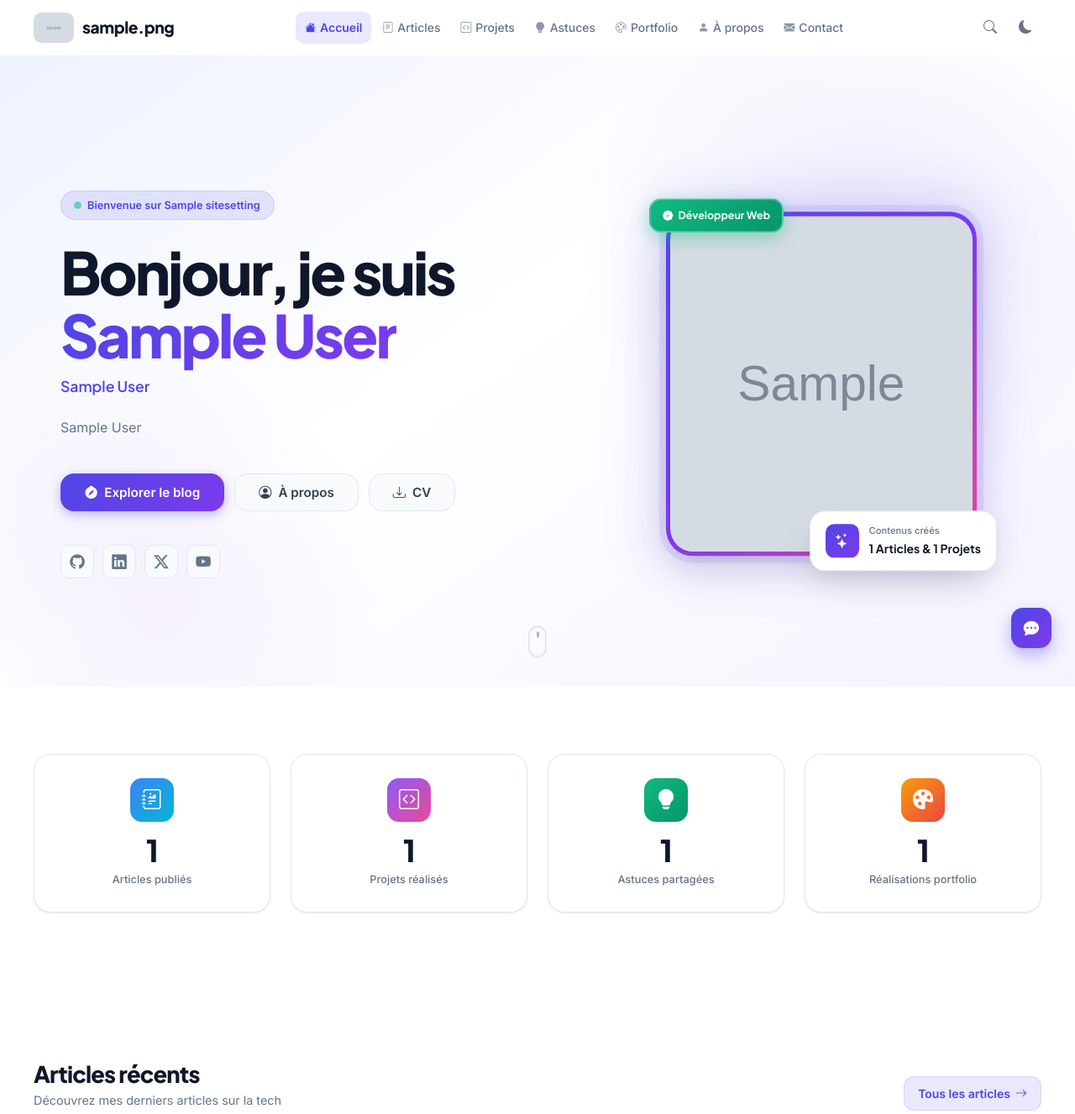
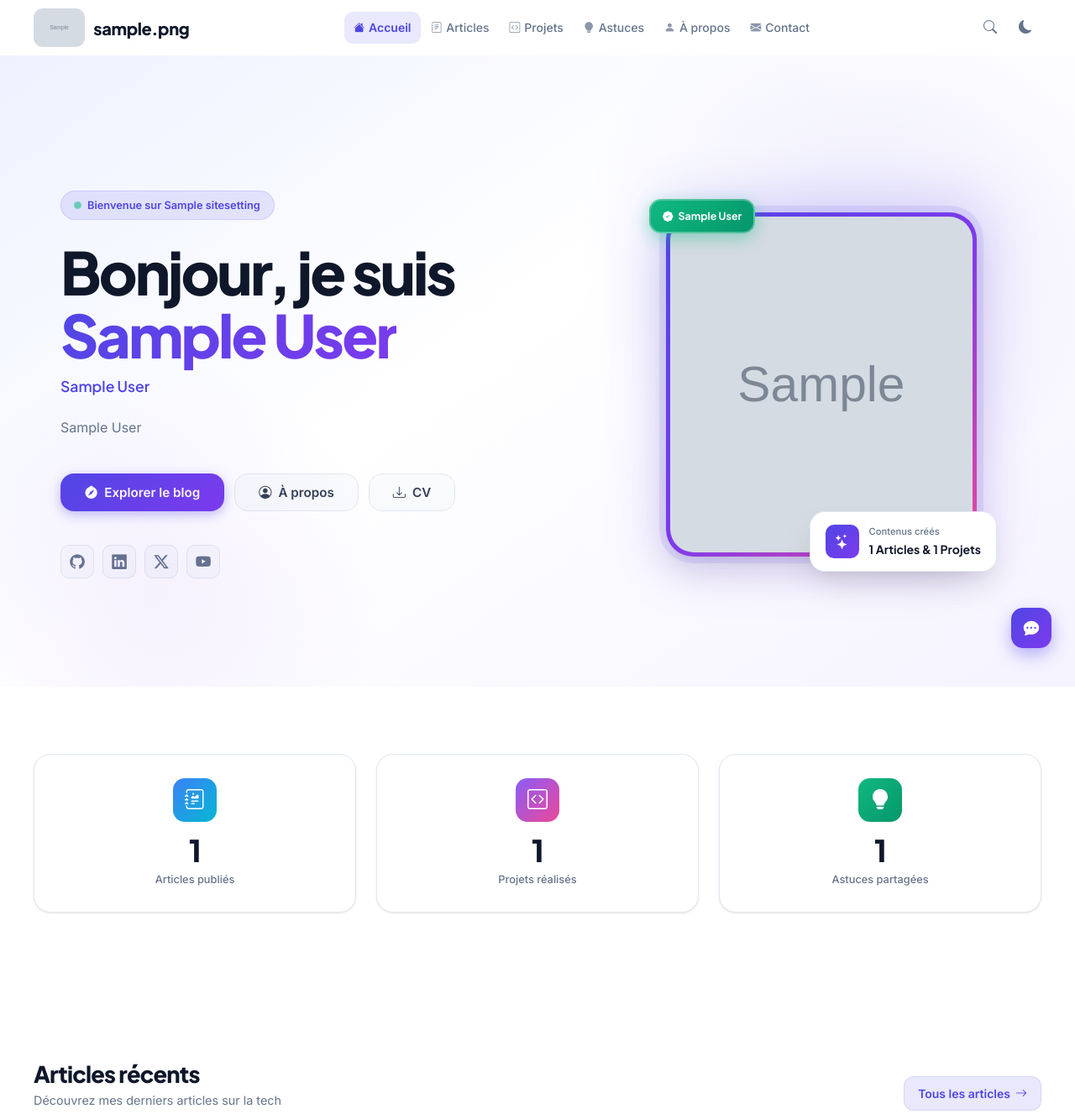
Before and after one commit to Landry-kayoyo/repli-site, a Django app: page / in a window 1280 px wide. Shown: the top 1327 px of the page at 84% size. Run offline with Django 5.2, Linux system fonts and the light colour scheme; tables that the repository leaves empty hold one stand-in row (values such as "Sample post"); grey boxes marked "Sample" are stand-in pictures; parts of the project's set-up code (start-up, migrations or seed data) failed here and were passed over; some libraries are stand-ins or nearby versions.

Commit message:
Refonte complète: suppression Portfolio, animations scroll supprimées, logo agrandi, commentaires publiés par défaut, champ sitemap Google, design Whitepace inspiré, migrations appliquées

```diff
--- a/backend/config/settings.py
+++ b/backend/config/settings.py
@@ -43,7 +43,6 @@ INSTALLED_APPS = [
     'ckeditor_uploader',
     'core',
     'articles',
-    'portfolio',
     'projects',
     'tips',
     'contact',
--- a/backend/config/urls.py
+++ b/backend/config/urls.py
@@ -4,12 +4,11 @@ from django.conf import settings
 from django.conf.urls.static import static
 from django.contrib.sitemaps.views import sitemap
 from rest_framework_simplejwt.views import TokenObtainPairView, TokenRefreshView
-from core.sitemaps import ArticleSitemap, ProjectSitemap, PortfolioSitemap, TipSitemap, StaticViewSitemap
+from core.sitemaps import ArticleSitemap, ProjectSitemap, TipSitemap, StaticViewSitemap
 
 sitemaps = {
     'articles': ArticleSitemap,
     'projects': ProjectSitemap,
-    'portfolio': PortfolioSitemap,
     'tips': TipSitemap,
     'static': StaticViewSitemap,
 }
@@ -25,7 +24,6 @@ urlpatterns = [
 
     path('api/', include('core.urls')),
     path('api/articles/', include('articles.urls')),
-    path('api/portfolio/', include('portfolio.urls')),
     path('api/projects/', include('projects.urls')),
     path('api/tips/', include('tips.urls')),
     path('api/contact/', include('contact.urls')),
--- a/backend/core/models.py
+++ b/backend/core/models.py
@@ -72,6 +72,11 @@ class SiteSettings(models.Model):
         blank=True,
         verbose_name='Prompt système personnalisé',
         help_text='Laissez vide pour utiliser le prompt par défaut.'
+    )
+    google_sitemap_url = models.URLField(
+        blank=True,
+        verbose_name='URL du Sitemap Google',
+        help_text='Lien de votre sitemap à soumettre à Google Search Console. Ex: https://votresite.com/sitemap.xml'
     )
     created_at = models.DateTimeField(auto_now_add=True)
     updated_at = models.DateTimeField(auto_now=True)
--- a/backend/static/css/main.css
+++ b/backend/static/css/main.css
@@ -83,15 +83,6 @@ h1, h2, h3, h4, h5, h6 {
 
 /* ========= ANIMATIONS ========= */
 @keyframes pulse { 0%,100%{opacity:1;transform:scale(1)} 50%{opacity:.5;transform:scale(1.3)} }
-@keyframes bounce-y { 0%,100%{transform:translateX(-50%) translateY(0)} 50%{transform:translateX(-50%) translateY(10px)} }
-@keyframes float { 0%,100%{transform:translateY(0)} 50%{transform:translateY(-8px)} }
-@keyframes slide-up { from{opacity:0;transform:translateY(24px)} to{opacity:1;transform:translateY(0)} }
-@keyframes fade-in { from{opacity:0} to{opacity:1} }
-
-.fade-in { animation: slide-up 0.6s ease both; }
-.fade-in-1 { animation-delay: 0.1s; }
-.fade-in-2 { animation-delay: 0.2s; }
-.fade-in-3 { animation-delay: 0.3s; }
 
 /* ========= NAVBAR ========= */
 .navbar {
@@ -115,19 +106,22 @@ h1, h2, h3, h4, h5, h6 {
   display: flex; align-items: center; gap: 10px;
   text-decoration: none; color: var(--text);
   font-family: var(--font-heading);
-  font-weight: 800; font-size: 1.2rem;
+  font-weight: 800; font-size: 1.25rem;
   letter-spacing: -0.02em;
   transition: color 0.2s;
   flex-shrink: 0;
 }
 .nav-logo:hover { color: var(--primary); }
 .logo-icon {
-  width: 38px; height: 38px; border-radius: 11px;
+  width: 46px; height: 46px; border-radius: 13px;
   background: linear-gradient(135deg, var(--primary), var(--purple));
   display: flex; align-items: center; justify-content: center;
-  color: white; font-family: var(--font-heading); font-weight: 900; font-size: 0.8rem;
+  color: white; font-family: var(--font-heading); font-weight: 900; font-size: 0.9rem;
   box-shadow: 0 4px 14px rgba(79,70,229,0.45);
   flex-shrink: 0; letter-spacing: 0;
+}
+.logo-img {
+  height: 46px; width: auto; border-radius: 11px; flex-shrink: 0;
 }
 .nav-links {
   display: flex; align-items: center; gap: 2px;
@@ -244,7 +238,7 @@ h1, h2, h3, h4, h5, h6 {
 .hero-social:hover { color: var(--primary); background: var(--primary-glow); border-color: var(--primary-light); transform: translateY(-2px); }
 .hero-social i { font-size: 1.1rem; }
 .hero-photo { display: flex; justify-content: center; }
-.hero-photo-wrap { position: relative; display: inline-block; animation: float 6s ease-in-out infinite; }
+.hero-photo-wrap { position: relative; display: inline-block; }
 .hero-photo-glow {
   position: absolute; inset: -12px; border-radius: 28px;
   background: linear-gradient(135deg, var(--primary), var(--purple));
@@ -292,13 +286,8 @@ h1, h2, h3, h4, h5, h6 {
 .hero-float-card .float-icon i { font-size: 1.1rem; }
 .hero-float-card .label { font-size: 0.7rem; color: var(--text-muted); font-weight: 500; }
 .hero-float-card .value { font-size: 0.875rem; font-weight: 700; color: var(--text); font-family: var(--font-heading); }
-.scroll-indicator {
-  position: absolute; bottom: 2.5rem; left: 50%; transform: translateX(-50%);
-  width: 22px; height: 38px; border: 2px solid var(--border-strong); border-radius: 11px;
-  display: flex; justify-content: center; padding-top: 5px;
-  animation: bounce-y 2.5s infinite; opacity: 0.5;
-}
-.scroll-dot { width: 3px; height: 7px; background: var(--text-muted); border-radius: 2px; }
+.scroll-indicator { display: none; }
+.scroll-dot { display: none; }
 
 @media (max-width: 960px) {
   .hero-grid { grid-template-columns: 1fr; gap: 2.5rem; }
@@ -314,7 +303,7 @@ h1, h2, h3, h4, h5, h6 {
 .stats-section { padding: 5rem var(--page-pad); }
 .stats-grid {
   max-width: var(--page-max); margin: 0 auto;
-  display: grid; grid-template-columns: repeat(4, 1fr); gap: 1.5rem;
+  display: grid; grid-template-columns: repeat(3, 1fr); gap: 1.5rem;
 }
 .stat-card {
   background: var(--card-bg); border: 1px solid var(--border);
@@ -343,8 +332,8 @@ h1, h2, h3, h4, h5, h6 {
 }
 .stat-label { font-size: 0.8rem; color: var(--text-muted); margin-top: 6px; font-weight: 500; }
 
-@media (max-width: 768px) { .stats-grid { grid-template-columns: repeat(2, 1fr); } }
-@media (max-width: 420px) { .stats-grid { grid-template-columns: 1fr 1fr; gap: 0.875rem; } }
+@media (max-width: 768px) { .stats-grid { grid-template-columns: repeat(3, 1fr); gap: 1rem; } }
+@media (max-width: 480px) { .stats-grid { grid-template-columns: 1fr; gap: 0.875rem; } }
 
 /* ========= SECTIONS ========= */
 .section { padding: 6rem var(--page-pad); }
--- a/backend/static/js/main.js
+++ b/backend/static/js/main.js
@@ -235,7 +235,7 @@ async function submitComment(e) {
       headers: { 'Content-Type': 'application/json', 'X-CSRFToken': getCsrfToken() },
       body: JSON.stringify(data)
     });
-    if (res.ok || res.status === 201) { form.reset(); showToast('Commentaire envoyé ! Visible après modération.', 'success'); cancelReply(); }
+    if (res.ok || res.status === 201) { form.reset(); showToast('Commentaire publié avec succès !', 'success'); cancelReply(); }
     else throw new Error('Error');
   } catch { showToast("Erreur lors de l'envoi. Réessayez.", 'error'); }
   finally { btn.disabled = false; btn.textContent = 'Publier le commentaire'; }
@@ -328,16 +328,7 @@ function initListFilter() {
 /* ========= SKILL BARS ========= */
 function initSkillBars() {
   const fills = document.querySelectorAll('.skill-fill');
-  if (!fills.length) return;
-  const observer = new IntersectionObserver((entries) => {
-    entries.forEach(entry => {
-      if (entry.isIntersecting) {
-        entry.target.style.width = entry.target.dataset.level + '%';
-        observer.unobserve(entry.target);
-      }
-    });
-  }, { threshold: 0.2 });
-  fills.forEach(el => { el.style.width = '0%'; observer.observe(el); });
+  fills.forEach(el => { el.style.width = (el.dataset.level || '0') + '%'; });
 }
 
 /* ========= SHARE ========= */
@@ -348,25 +339,9 @@ function shareContent(title, url) {
 
 /* ========= STATS COUNTER ========= */
 function initCounters() {
+  /* No scroll animations — display values immediately */
   const counters = document.querySelectorAll('.stat-number[data-count]');
-  if (!counters.length) return;
-  const observer = new IntersectionObserver(entries => {
-    entries.forEach(entry => {
-      if (!entry.isIntersecting) return;
-      const el = entry.target;
-      const target = parseInt(el.dataset.count);
-      if (target === 0) return;
-      let current = 0;
-      const step = Math.max(1, Math.ceil(target / 35));
-      const timer = setInterval(() => {
-        current = Math.min(current + step, target);
-        el.textContent = current;
-        if (current >= target) clearInterval(timer);
-      }, 35);
-      observer.unobserve(el);
-    });
-  }, { threshold: 0.5 });
-  counters.forEach(el => observer.observe(el));
+  counters.forEach(el => { el.textContent = el.dataset.count || '0'; });
 }
 
 /* ========= UTILS ========= */
--- a/backend/templates/base.html
+++ b/backend/templates/base.html
@@ -7,7 +7,7 @@
 
   <!-- SEO Primary -->
   <title>{% block title %}{% if page_title %}{{ page_title }} — {{ settings.site_name|default:"Landry Net" }}{% else %}{{ settings.site_name|default:"Landry Net" }} — {{ settings.tagline|default:"Partager, Apprendre, Innover" }}{% endif %}{% endblock %}</title>
-  <meta name="description" content="{% block description %}{{ page_description|default:settings.description|default:"Site personnel de Landry — Articles, Projets, Astuces et Portfolio" }}{% endblock %}">
+  <meta name="description" content="{% block description %}{{ page_description|default:settings.description|default:"Site personnel de Landry — Articles, Projets et Astuces" }}{% endblock %}">
   <meta name="keywords" content="{{ settings.meta_keywords|default:"développement, technologie, programmation, web, tutoriels" }}">
   <meta name="author" content="{{ settings.author_name|default:"Landry" }}">
   <meta name="robots" content="index, follow">
@@ -44,10 +44,10 @@
   <!-- RSS -->
   <link rel="alternate" type="application/rss+xml" title="{{ settings.site_name|default:"Landry Net" }} — Articles" href="/rss/articles/">
 
-  <!-- Fonts -->
+  <!-- Fonts — preconnect for speed -->
   <link rel="preconnect" href="https://fonts.googleapis.com">
   <link rel="preconnect" href="https://fonts.gstatic.com" crossorigin>
-  <link href="https://fonts.googleapis.com/css2?family=Plus+Jakarta+Sans:wght@400;500;600;700;800;900&family=Inter:wght@400;500;600&family=JetBrains+Mono:wght@400;500&display=swap" rel="stylesheet">
+  <link href="https://fonts.googleapis.com/css2?family=Plus+Jakarta+Sans:wght@400;500;600;700;800;900&family=Inter:wght@400;500;600&display=swap" rel="stylesheet">
 
   <!-- Bootstrap Icons -->
   <link rel="stylesheet" href="https://cdn.jsdelivr.net/npm/bootstrap-icons@1.11.3/font/bootstrap-icons.min.css">
@@ -97,7 +97,7 @@
     <!-- Logo -->
     <a href="/" class="nav-logo">
       {% if settings.logo %}
-        <img src="{{ settings.logo.url }}" alt="{{ settings.logo_text|default:"Landry Net" }}" style="height:36px;width:auto;border-radius:9px;">
+        <img src="{{ settings.logo.url }}" alt="{{ settings.logo_text|default:"Landry Net" }}" class="logo-img">
       {% else %}
         <div class="logo-icon">LN</div>
       {% endif %}
@@ -110,7 +110,6 @@
       <li><a href="/articles/"><i class="bi bi-journal-text nav-link-icon"></i>Articles</a></li>
       <li><a href="/projets/"><i class="bi bi-code-square nav-link-icon"></i>Projets</a></li>
       <li><a href="/astuces/"><i class="bi bi-lightbulb-fill nav-link-icon"></i>Astuces</a></li>
-      <li><a href="/portfolio/"><i class="bi bi-palette nav-link-icon"></i>Portfolio</a></li>
       <li><a href="/a-propos/"><i class="bi bi-person-fill nav-link-icon"></i>À propos</a></li>
       <li><a href="/contact/"><i class="bi bi-envelope-fill nav-link-icon"></i>Contact</a></li>
     </ul>
@@ -136,7 +135,6 @@
     <a href="/articles/"><i class="bi bi-journal-text"></i>Articles</a>
     <a href="/projets/"><i class="bi bi-code-square"></i>Projets</a>
     <a href="/astuces/"><i class="bi bi-lightbulb-fill"></i>Astuces</a>
-    <a href="/portfolio/"><i class="bi bi-palette"></i>Portfolio</a>
     <a href="/a-propos/"><i class="bi bi-person-fill"></i>À propos</a>
     <a href="/contact/"><i class="bi bi-envelope-fill"></i>Contact</a>
   </div>
@@ -171,7 +169,7 @@
     <div class="footer-brand">
       <a href="/" class="nav-logo" style="text-decoration:none;color:white;margin-bottom:0.75rem;display:inline-flex;">
         {% if settings.logo %}
-          <img src="{{ settings.logo.url }}" alt="{{ settings.logo_text|default:"Landry Net" }}" style="height:32px;width:auto;border-radius:8px;">
+          <img src="{{ settings.logo.url }}" alt="{{ settings.logo_text|default:"Landry Net" }}" style="height:42px;width:auto;border-radius:10px;">
         {% else %}
           <div class="logo-icon">LN</div>
         {% endif %}
@@ -197,7 +195,6 @@
         <li><a href="/articles/"><i class="bi bi-journal-text"></i>Articles</a></li>
         <li><a href="/projets/"><i class="bi bi-code-square"></i>Projets</a></li>
         <li><a href="/astuces/"><i class="bi bi-lightbulb-fill"></i>Astuces</a></li>
-        <li><a href="/portfolio/"><i class="bi bi-palette"></i>Portfolio</a></li>
       </ul>
     </div>
 
@@ -209,6 +206,7 @@
         <li><a href="/contact/"><i class="bi bi-envelope-fill"></i>Contact</a></li>
         <li><a href="/rss/articles/"><i class="bi bi-rss-fill"></i>Flux RSS</a></li>
         {% if settings.cv_file %}<li><a href="{{ settings.cv_file.url }}" download><i class="bi bi-download"></i>Télécharger CV</a></li>{% endif %}
+        {% if settings.google_sitemap_url %}<li><a href="{{ settings.google_sitemap_url }}" target="_blank"><i class="bi bi-diagram-3"></i>Sitemap</a></li>{% endif %}
       </ul>
     </div>
   </div>
--- a/backend/templates/home.html
+++ b/backend/templates/home.html
@@ -9,7 +9,7 @@
   <div class="hero-inner">
     <div class="hero-grid">
       <!-- Text -->
-      <div class="fade-in">
+      <div>
         <div class="hero-eyebrow">
           <span class="dot"></span>
           Bienvenue sur {{ settings.site_name|default:"Landry Net" }}
@@ -60,19 +60,19 @@
         </div>
       </div>
       <!-- Photo -->
-      <div class="hero-photo fade-in fade-in-2">
-        <div class="hero-photo-wrap" style="position:relative;display:inline-block;animation:float 6s ease-in-out infinite;">
+      <div class="hero-photo">
+        <div class="hero-photo-wrap">
           <div class="hero-photo-glow"></div>
           <div class="hero-photo-ring">
             {% if settings.author_photo %}
-              <img src="{{ settings.author_photo.url }}" alt="{{ settings.author_name|default:"Landry" }}" class="hero-photo-img">
+              <img src="{{ settings.author_photo.url }}" alt="{{ settings.author_name|default:"Landry" }}" class="hero-photo-img" loading="eager">
             {% else %}
               <div class="hero-photo-placeholder">{{ settings.author_name|default:"L"|first }}</div>
             {% endif %}
           </div>
           <div class="hero-float-badge">
             <i class="bi bi-patch-check-fill"></i>
-            Développeur Web
+            {{ settings.author_job_title|default:"Développeur Web"|truncatechars:20 }}
           </div>
           <div class="hero-float-card">
             <div class="float-icon">
@@ -87,39 +87,31 @@
       </div>
     </div>
   </div>
-  <div class="scroll-indicator"><div class="scroll-dot"></div></div>
 </section>
 
 <!-- STATS -->
 <section class="stats-section">
   <div class="stats-grid">
-    <div class="stat-card fade-in" style="--stat-gradient: linear-gradient(90deg,#3B82F6,#06B6D4);">
+    <div class="stat-card" style="--stat-gradient: linear-gradient(90deg,#3B82F6,#06B6D4);">
       <div class="stat-icon" style="background:linear-gradient(135deg,#3B82F6,#06B6D4);">
         <i class="bi bi-journal-richtext"></i>
       </div>
-      <div class="stat-number" data-count="{{ stats.articles_count|default:0 }}">{{ stats.articles_count|default:0 }}</div>
+      <div class="stat-number">{{ stats.articles_count|default:0 }}</div>
       <div class="stat-label">Articles publiés</div>
     </div>
-    <div class="stat-card fade-in fade-in-1" style="--stat-gradient: linear-gradient(90deg,#8B5CF6,#EC4899);">
+    <div class="stat-card" style="--stat-gradient: linear-gradient(90deg,#8B5CF6,#EC4899);">
       <div class="stat-icon" style="background:linear-gradient(135deg,#8B5CF6,#EC4899);">
         <i class="bi bi-code-square"></i>
       </div>
-      <div class="stat-number" data-count="{{ stats.projects_count|default:0 }}">{{ stats.projects_count|default:0 }}</div>
+      <div class="stat-number">{{ stats.projects_count|default:0 }}</div>
       <div class="stat-label">Projets réalisés</div>
     </div>
-    <div class="stat-card fade-in fade-in-2" style="--stat-gradient: linear-gradient(90deg,#10B981,#059669);">
+    <div class="stat-card" style="--stat-gradient: linear-gradient(90deg,#10B981,#059669);">
       <div class="stat-icon" style="background:linear-gradient(135deg,#10B981,#059669);">
         <i class="bi bi-lightbulb-fill"></i>
       </div>
-      <div class="stat-number" data-count="{{ stats.tips_count|default:0 }}">{{ stats.tips_count|default:0 }}</div>
+      <div class="stat-number">{{ stats.tips_count|default:0 }}</div>
       <div class="stat-label">Astuces partagées</div>
-    </div>
-    <div class="stat-card fade-in fade-in-3" style="--stat-gradient: linear-gradient(90deg,#F59E0B,#EF4444);">
-      <div class="stat-icon" style="background:linear-gradient(135deg,#F59E0B,#EF4444);">
-        <i class="bi bi-palette-fill"></i>
-      </div>
-      <div class="stat-number" data-count="{{ stats.portfolio_count|default:0 }}">{{ stats.portfolio_count|default:0 }}</div>
-      <div class="stat-label">Réalisations portfolio</div>
     </div>
   </div>
 </section>
@@ -298,48 +290,8 @@
 </section>
 {% endif %}
 
-<!-- PORTFOLIO -->
-{% if portfolio %}
-<section class="section section-alt">
-  <div class="section-inner">
-    <div class="section-header">
-      <div>
-        <h2 class="section-title">Portfolio</h2>
-        <p class="section-subtitle">Mes réalisations et travaux créatifs</p>
-      </div>
-      <a href="/portfolio/" class="section-link">
-        Voir tout
-        <i class="bi bi-arrow-right"></i>
-      </a>
-    </div>
-    <div class="cards-grid">
-      {% for item in portfolio %}
-      <a href="/portfolio/{{ item.slug }}/" class="card portfolio-card">
-        <div class="card-cover">
-          {% if item.cover_image %}
-            <img src="{{ item.cover_image.url }}" alt="{{ item.title }}" loading="lazy">
-          {% else %}
-            <div class="card-cover-icon"><i class="bi bi-palette-fill"></i></div>
-          {% endif %}
-        </div>
-        <div class="card-body">
-          <div class="card-meta-row">
-            {% if item.category %}<span class="badge badge-primary">{{ item.category.name }}</span>{% endif %}
-            {% if item.is_featured %}<span class="badge badge-featured"><i class="bi bi-star-fill" style="font-size:0.6rem;"></i> Vedette</span>{% endif %}
-          </div>
-          <h3 class="card-title">{{ item.title }}</h3>
-          {% if item.subtitle %}<p class="card-subtitle">{{ item.subtitle|truncatechars:75 }}</p>{% endif %}
-          <p class="card-excerpt">{{ item.description|default:""|truncatechars:110 }}</p>
-        </div>
-      </a>
-      {% endfor %}
-    </div>
-  </div>
-</section>
-{% endif %}
-
 <!-- EMPTY STATE -->
-{% if not articles and not projects and not tips and not portfolio %}
+{% if not articles and not projects and not tips %}
 <section class="section" style="text-align:center;">
   <div class="empty-state">
     <div class="empty-icon">
--- a/backend/web/urls.py
+++ b/backend/web/urls.py
@@ -9,8 +9,7 @@ urlpatterns = [
     path('projets/<slug:slug>/', views.project_detail, name='project_detail'),
     path('astuces/', views.tips_list, name='tips_list'),
     path('astuces/<slug:slug>/', views.tip_detail, name='tip_detail'),
-    path('portfolio/', views.portfolio_list, name='portfolio_list'),
-    path('portfolio/<slug:slug>/', views.portfolio_detail, name='portfolio_detail'),
+
     path('a-propos/', views.about, name='about'),
     path('contact/', views.contact, name='contact'),
 ]
--- a/backend/web/views.py
+++ b/backend/web/views.py
@@ -10,7 +10,6 @@ from core.models import SiteSettings, Skill, Experience, Education
 from articles.models import Article, Category as ArticleCategory
 from projects.models import Project, ProjectCategory
 from tips.models import Tip, TipCategory
-from portfolio.models import PortfolioItem, PortfolioCategory
 from comments.models import Comment
 from django.contrib.contenttypes.models import ContentType
 
@@ -25,19 +24,16 @@ def home(request):
     articles = Article.objects.filter(status='published').select_related('category')[:3]
     projects = Project.objects.filter(status='published').select_related('category')[:3]
     tips = Tip.objects.filter(status='published').select_related('category')[:3]
-    portfolio = PortfolioItem.objects.all()[:3]
     stats = {
         'articles_count': Article.objects.filter(status='published').count(),
         'projects_count': Project.objects.filter(status='published').count(),
         'tips_count': Tip.objects.filter(status='published').count(),
-        'portfolio_count': PortfolioItem.objects.count(),
     }
     return render(request, 'home.html', {
         'settings': settings,
         'articles': articles,
         'projects': projects,
         'tips': tips,
-        'portfolio': portfolio,
         'stats': stats,
         'page_title': settings.site_name,
         'page_description': settings.description,
@@ -194,44 +190,6 @@ def tip_detail(request, slug):
     })
 
 
-def portfolio_list(request):
-    settings = get_settings()
-    qs = PortfolioItem.objects.all().prefetch_related('images')
-    categories = PortfolioCategory.objects.all()
-    cat_slug = request.GET.get('categorie', '')
-    if cat_slug:
-        qs = qs.filter(category__slug=cat_slug)
-    paginator = Paginator(qs, 9)
-    page_obj = paginator.get_page(request.GET.get('page', 1))
-    return render(request, 'portfolio/list.html', {
-        'settings': settings,
-        'page_obj': page_obj,
-        'categories': categories,
-        'selected_cat': cat_slug,
-        'total': paginator.count,
-        'page_title': 'Portfolio',
-        'page_description': 'Mes réalisations et travaux.',
-    })
-
-
-def portfolio_detail(request, slug):
-    from core.models import PageView
-    settings = get_settings()
-    item = get_object_or_404(PortfolioItem, slug=slug)
-    PageView.record('portfolio', item.pk, title=item.title, slug=item.slug)
-    tags = list(item.tags.names())
-    images = item.images.all()
-    return render(request, 'portfolio/detail.html', {
-        'settings': settings,
-        'item': item,
-        'tags': tags,
-        'images': images,
-        'page_title': item.meta_title or item.title,
-        'page_description': item.meta_description or item.description,
-        'og_image': item.cover_image.url if item.cover_image else None,
-    })
-
-
 def about(request):
     settings = get_settings()
     skills = Skill.objects.all().order_by('order', 'name')
```
Also changed, not shown: backend/core/sitemaps.py (+1 -17 lines), backend/core/views.py (+3 -6 lines), backend/templates/admin/index.html (+5 -5 lines), backend/comments/migrations/0003_comments_published_by_default.py (added), backend/core/migrations/0004_add_google_sitemap_url.py (added).
